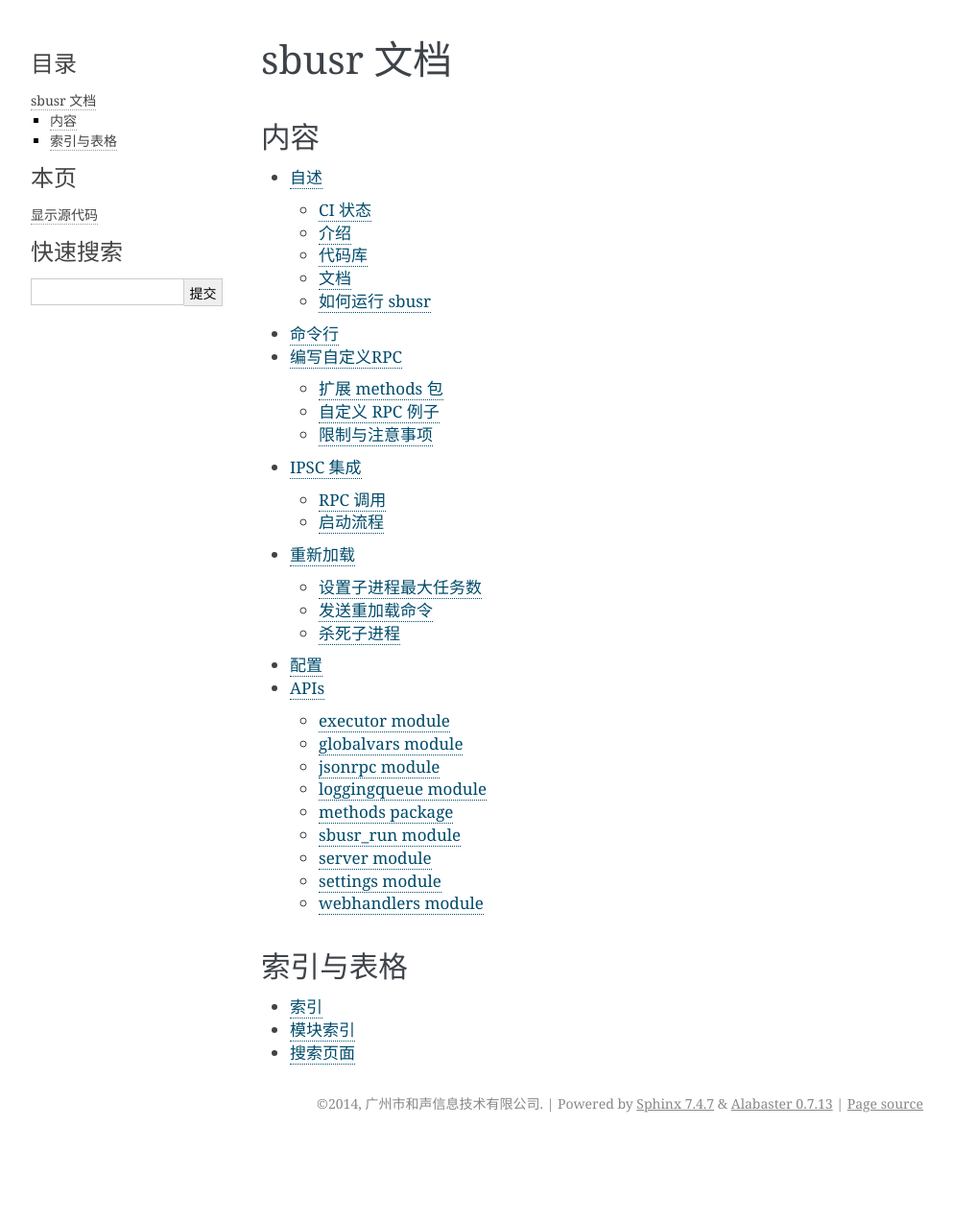
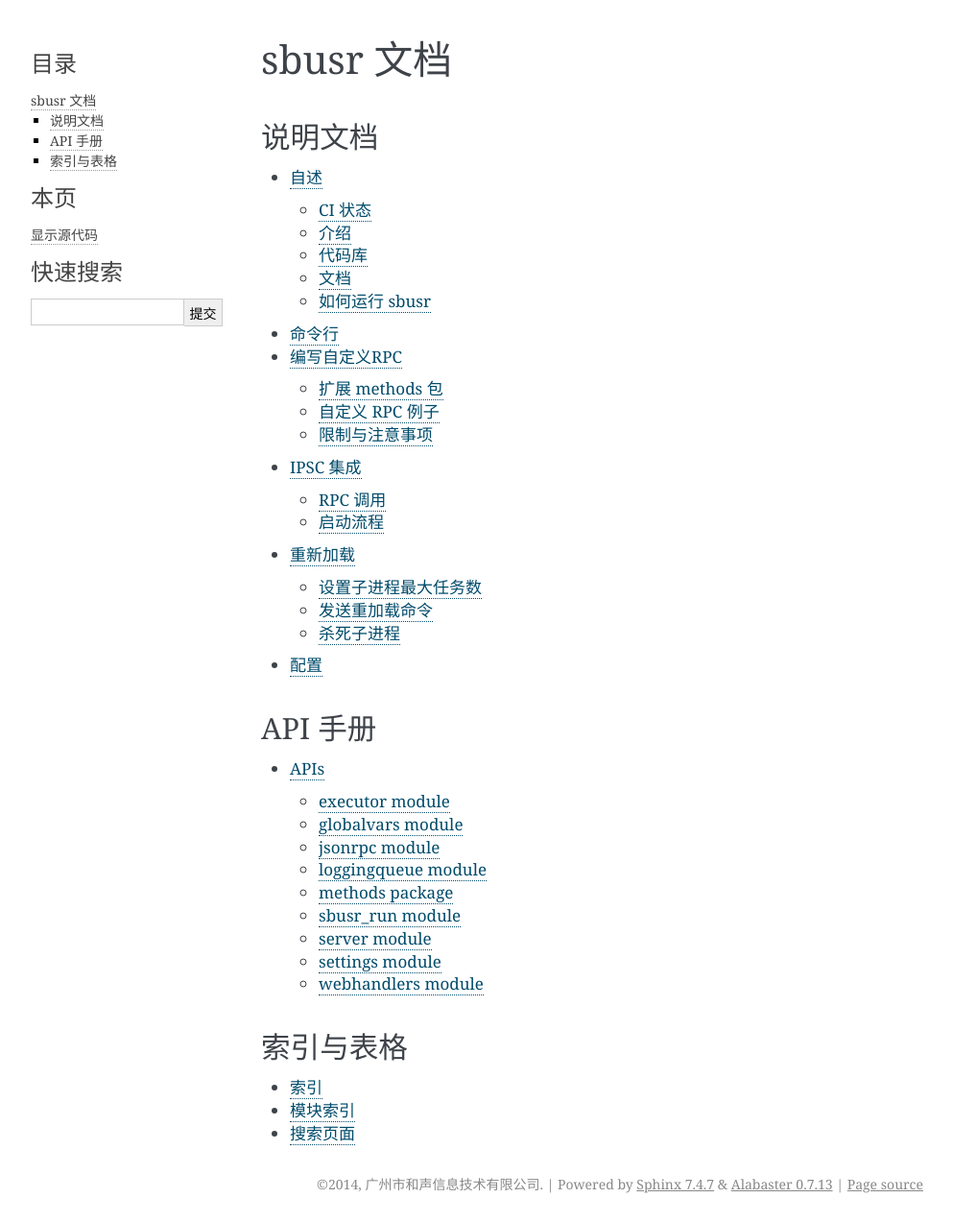
Before and after one commit to Hesong-OpenSource/sbusr, a Sphinx documentation site: the page built from docs/index.rst, in a window 1280 px wide. Shown: the whole page at 96% size, without its empty margins (148-1141 px from the left). Built offline with Sphinx 7.4.7, drawn with Linux system fonts in a browser that asks for light colours; before the commit the page ends 1189 px from its top, so only the background shows below that.

Commit message:
add ``\setcounter{tocdepth}{2}`` in ``latex_preamble``, and adjust toctree structure.

```diff
--- a/docs/conf.py
+++ b/docs/conf.py
@@ -199,6 +199,7 @@ latex_elements = {
 'preamble': '''
 \usepackage{fontspec}
 \usepackage{xeCJK}
+\setcounter{tocdepth}{4}
 \setmainfont{Courier}
 \usepackage{indentfirst}
 \setlength{\parindent}{2em}
--- a/docs/index.rst
+++ b/docs/index.rst
@@ -7,9 +7,9 @@
 sbusr 文档
 ############
 
-*******
-内容
-*******
+*********
+说明文档
+*********
 
 .. toctree::
    :maxdepth: 2
@@ -26,6 +26,13 @@ sbusr 文档
 
    配置 <settings>
 
+*********
+API 手册
+*********
+
+.. toctree::
+   :maxdepth: 2
+
    APIs <api/modules>
 
 ***********
```
